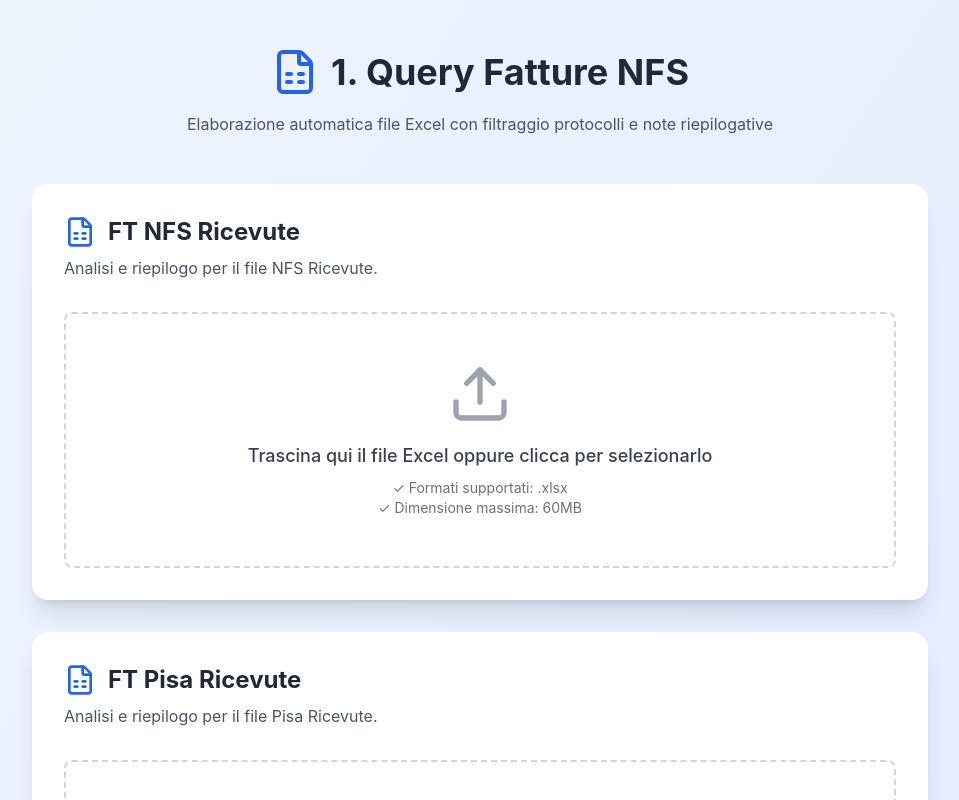
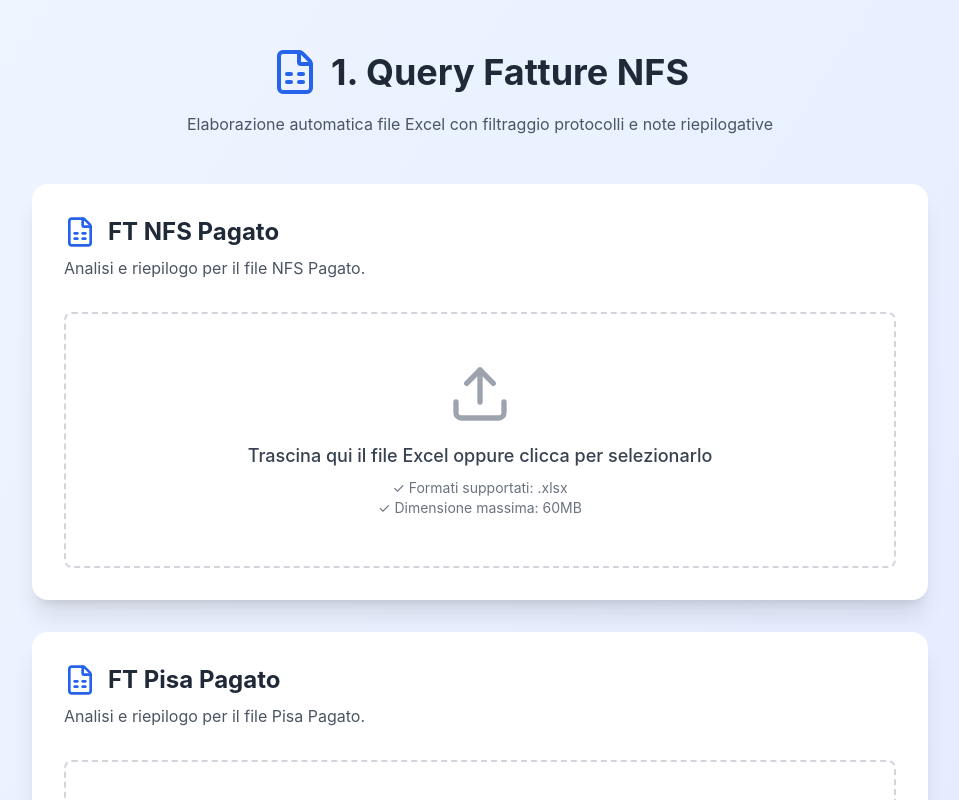
Before and after one commit to Amaradona-max/query-fatture-nfs-pagato, a React (Vite) app in the folder frontend/: page / in a window 1280 px wide. Shown: the top 800 px of the page, without its empty margins (160-1119 px from the left). Built offline with nearby package versions, Linux system fonts and the light colour scheme; no server answers.

Commit message:
Update App.jsx

```diff
--- a/frontend/src/App.jsx
+++ b/frontend/src/App.jsx
@@ -383,16 +383,16 @@ function App() {
 
         <div className="grid grid-cols-1 gap-8">
           <FileProcessingSection
-            title="FT NFS Ricevute"
-            description="Analisi e riepilogo per il file NFS Ricevute."
+            title="FT NFS Pagato"
+            description="Analisi e riepilogo per il file NFS Pagato."
             downloadPrefix="FT_NFS_Ricevute"
             processFile={fileAPI.processFile}
             onFileProcessed={setLastNfsFile}
           />
           <FileProcessingSection
-            title="FT Pisa Ricevute"
-            description="Analisi e riepilogo per il file Pisa Ricevute."
-            downloadPrefix="FT_Pisa_Ricevute"
+            title="FT Pisa Pagato"
+            description="Analisi e riepilogo per il file Pisa Pagato."
+            downloadPrefix="FT_Pisa_Pagato"
             processFile={fileAPI.processFilePisa}
             onFileProcessed={setLastPisaFile}
           />
```
